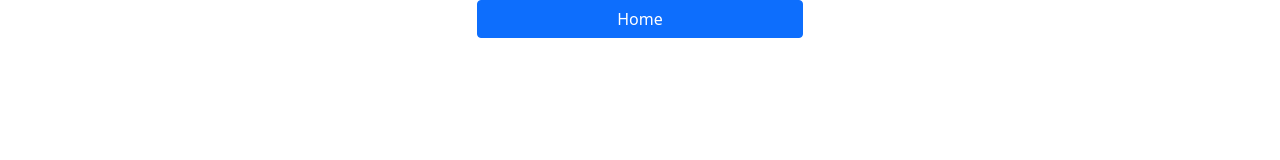
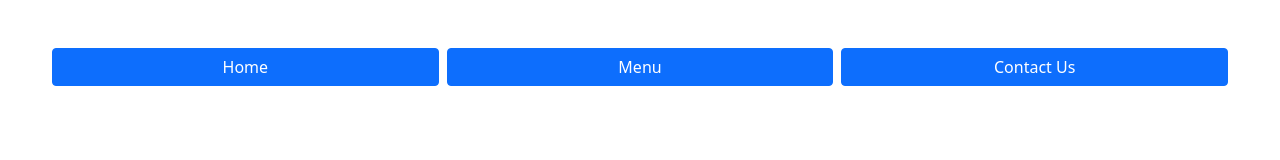
Before and after one commit to Zibilyonik/restaurant-page, a website built with webpack: page dist/index.html in a window 1280 px wide. Built offline with nearby package versions, Linux system fonts and the light colour scheme.

```diff
--- a/src/index.js
+++ b/src/index.js
@@ -4,20 +4,33 @@
 
 const list = ["home", "menu", "contact"];
 const content = document.querySelector('#Content');
-
+createHome();
 for(let i = 0; i < list.length; i++){
-  const temp = list[i]+"btn";
+  const temp = "btn"+list[i];
   console.log(temp)
 }
-createContact();
-createHome();
-createMenu();
-console.log("Bonk!")
 
 const btncontainer = document.createElement('div');
-btncontainer.classList.add('btngroup', 'row');
-const btnread = document.createElement('button');
-btnread.classList.add('btn', 'btn-primary', 'col-3', 'mx-auto', 'btnread');
-btnread.innerHTML = 'Home';
-btncontainer.appendChild(btnread);
+btncontainer.classList.add('btngroup', 'row', 'mx-5', 'mt-5');
+const btnhome = document.createElement('button');
+btnhome.classList.add('btn', 'btn-primary', 'col', 'mx-1', 'btnread');
+btnhome.innerHTML = 'Home';
+const btnmenu = document.createElement('button');
+btnmenu.classList.add('btn', 'btn-primary', 'col', 'mx-1', 'btnread');
+btnmenu.innerHTML = 'Menu';
+const btncontact = document.createElement('button');
+btncontact.classList.add('btn', 'btn-primary', 'col', 'mx-1', 'btnread');
+btncontact.innerHTML = 'Contact Us';
+btncontainer.appendChild(btnhome);
+btncontainer.appendChild(btnmenu);
+btncontainer.appendChild(btncontact);
 content.appendChild(btncontainer);
+btnhome.addEventListener('click', () => {
+  createHome();
+});
+btnmenu.addEventListener('click', () => {
+  createMenu();
+});
+btncontact.addEventListener('click', () => {
+  createContact();
+});
```
Also changed, not shown: dist/index.html, dist/main.js.
